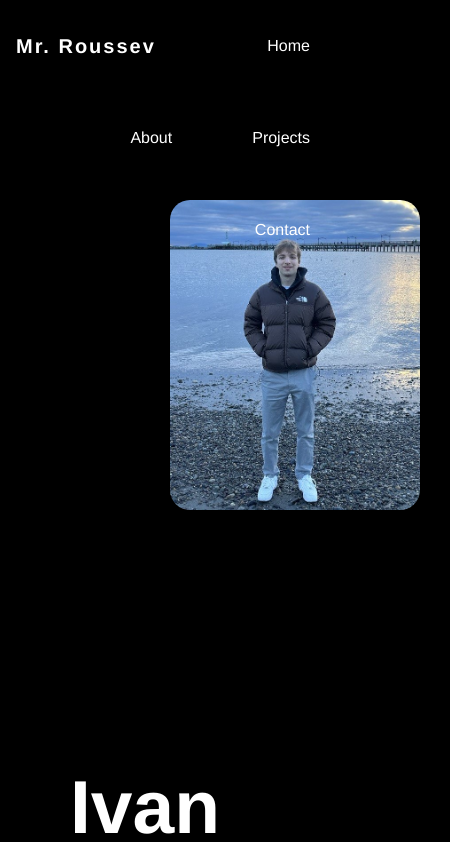
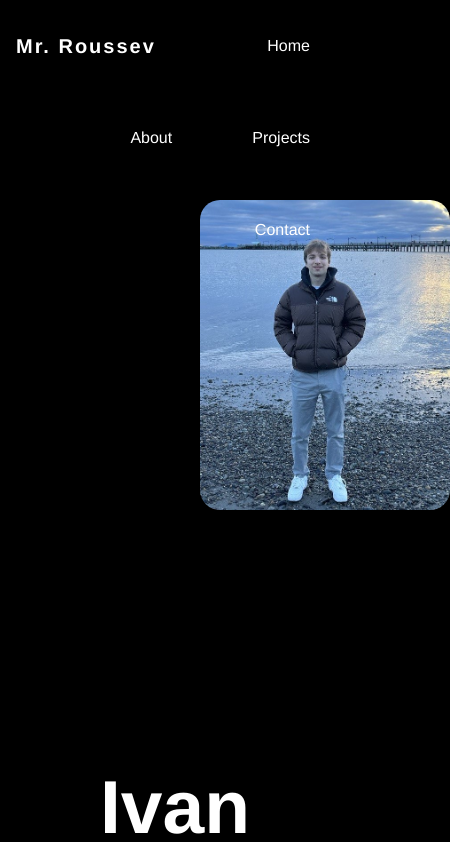
Before and after one commit to IvanRoussev/ivanroussev.com, a React (Create React App) app: page / in a window 390 px wide. Shown: the top 842 px of the page, 450 px wide, since content can reach past the window. Built offline with nearby package versions, Linux system fonts and the light colour scheme.

Commit message:
idk if I made it better or worse tbh

```diff
--- a/src/App.css
+++ b/src/App.css
@@ -84,7 +84,7 @@ nav ul li a {
 .home-page {
   display: flex;
   justify-content: center;
-  align-items: center;
+  align-content: center;
 }
 
 .homepage-img {
@@ -115,7 +115,7 @@ nav ul li a {
 .main-home {
   display: flex;
   flex-direction: row;
-  margin-right: 300px;
+  align-content: center;
 }
 
 .about {
@@ -188,6 +188,13 @@ nav ul li a {
 }
 
 @media (max-width: 768px) {
+  .home-page {
+    display: flex;
+    flex-direction: column;
+    justify-content: center;
+    align-content: center;
+  }
+
   .content {
     font-size: 12px;
   }
@@ -195,7 +202,8 @@ nav ul li a {
   .main-home {
     display: flex;
     flex-direction: column;
-    margin-right: 0px;
+    align-content: center;
+    justify-content: center;
   }
 
   #navbar ul {
```
